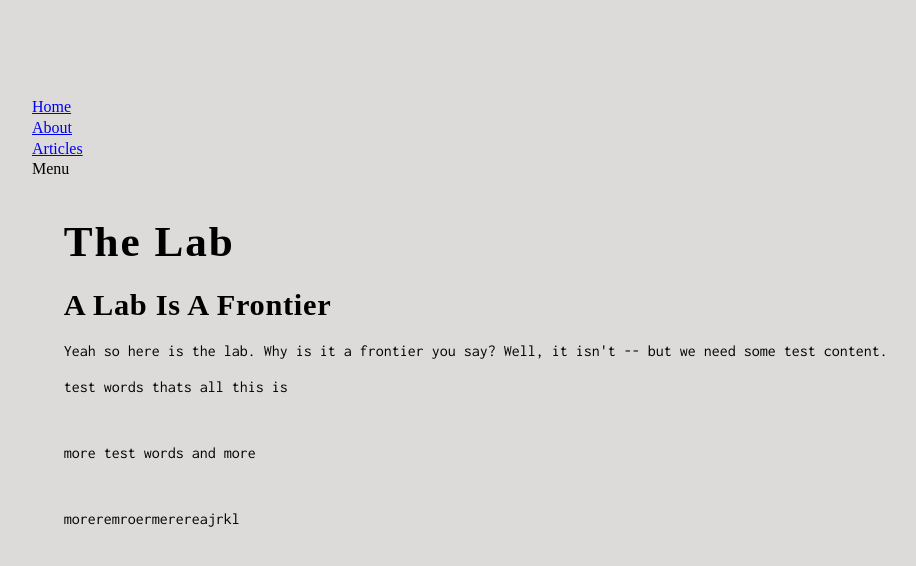
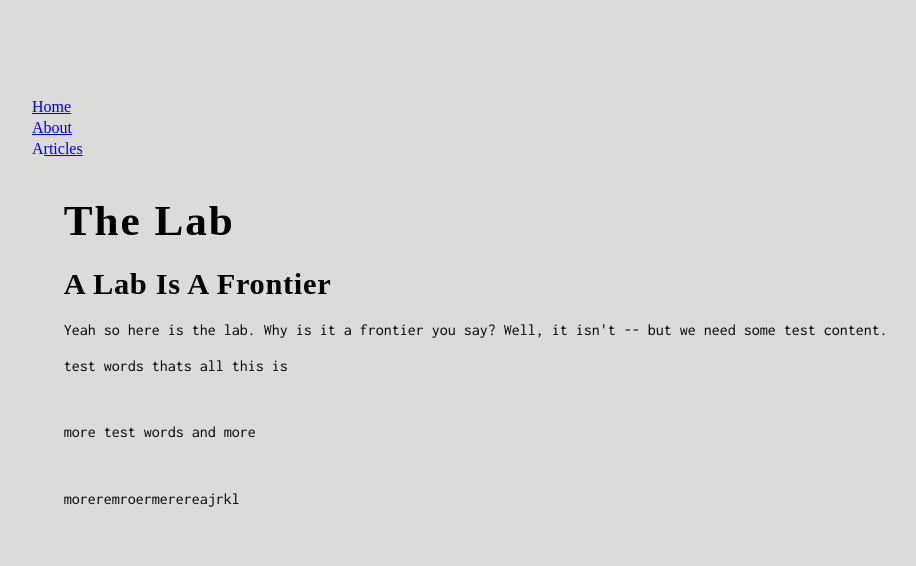
Before and after one commit to msawangwan/msawangwan.github.io, a Jekyll site: the page built from index.html, in a window 1280 px wide. Shown: the top 566 px of the page, without its empty margins (128-1044 px from the left). Built offline with Jekyll 4.4.1, drawn with Linux system fonts in a browser that asks for light colours; some web fonts are replaced.

Commit message:
adjusted margins

```diff
--- a/css/default-large.css
+++ b/css/default-large.css
@@ -26,6 +26,6 @@
   }
 
   .nav-persistant-handle {
-    display: hidden;
+    display: none;
   }
 }
```
